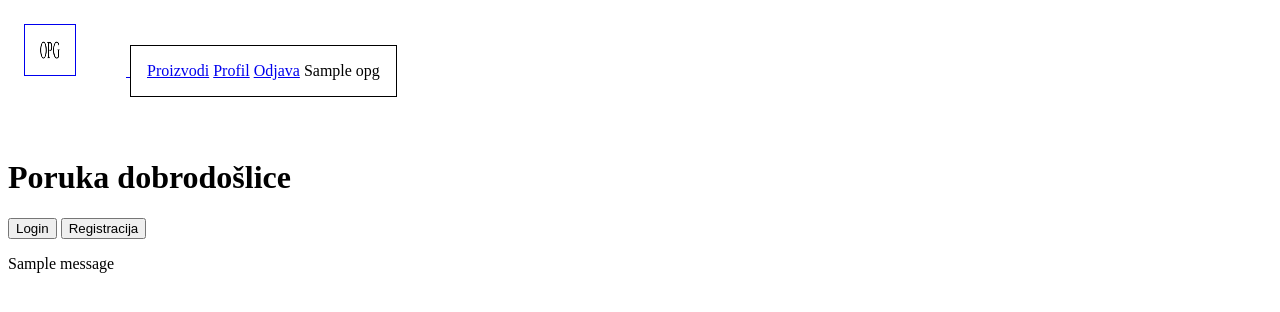
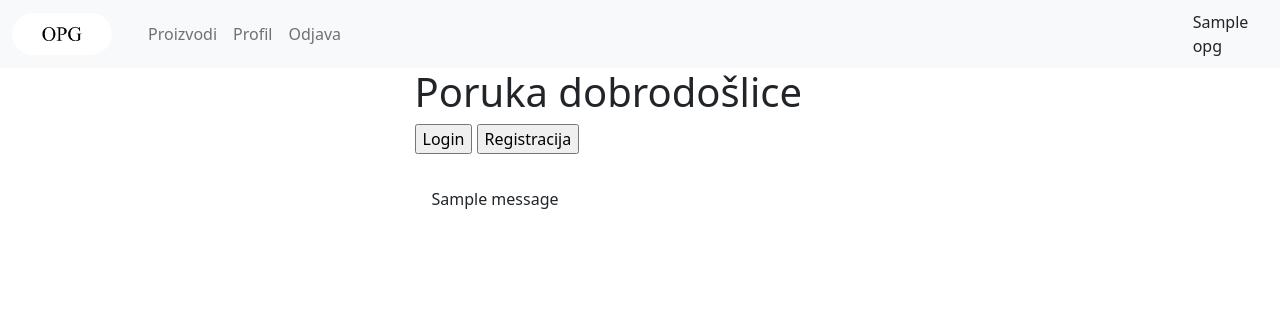
Before and after one commit to Anjcica/opg_project, a Django app: page / in a window 1280 px wide. Shown: the top 312 px of the page. Run offline with Django 4.2, Linux system fonts and the light colour scheme; a user stored in the database is signed in; tables that the repository leaves empty hold one stand-in row (values such as "Sample post"); one stand-in notice (Sample message) is shown.

Commit message:
main and navbar

```diff
--- a/opg/templates/opg/add_product.html
+++ b/opg/templates/opg/add_product.html
@@ -1,4 +1,4 @@
-{% extends 'opg/master.html' %}
+{% extends 'opg/main.html' %}
 
 {% block content %}
 
--- a/opg/templates/opg/edit_profile.html
+++ b/opg/templates/opg/edit_profile.html
@@ -1,4 +1,4 @@
-{% extends 'opg/master.html' %}
+{% extends 'opg/main.html' %}
 
 {% block content %}
 
--- a/opg/templates/opg/index.html
+++ b/opg/templates/opg/index.html
@@ -1,4 +1,4 @@
-{% extends 'opg/master.html' %}
+{% extends 'opg/main.html' %}
 
 {% block content %}
 
--- a/opg/templates/opg/login_old.html
+++ b/opg/templates/opg/login_old.html
@@ -1,4 +1,4 @@
-{% extends 'opg/master.html' %}
+{% extends 'opg/main.html' %}
 
 {% block content %}
 
--- a/opg/templates/opg/logo.html
+++ /dev/null
@@ -1,3 +0,0 @@
- <a href="{% url 'index' %}">
-     <img src="/static/opg.png" alt="LOGO" width="50" height="50" border="1" style="margin-right:50px">
- </a>
--- /dev/null
+++ b/opg/templates/opg/main.html
@@ -0,0 +1,40 @@
+<!DOCTYPE html>
+{% load static %}
+<html lang="en">
+
+<head>
+    <meta charset="UTF-8" />
+    <meta http-equiv="X-UA-Compatible" content="IE=edge" />
+    <meta name="viewport" content="width=device-width, initial-scale=1.0" />
+    <link rel="shortcut icon" href="/static/favicon.ico" type="image/x-icon" />
+    <title>OPG web</title>
+    <link href="https://cdn.jsdelivr.net/npm/bootstrap@5.2.1/dist/css/bootstrap.min.css" rel="stylesheet" integrity="sha384-iYQeCzEYFbKjA/T2uDLTpkwGzCiq6soy8tYaI1GyVh/UjpbCx/TYkiZhlZB6+fzT" crossorigin="anonymous">
+</head>
+
+<body>
+
+{% include 'opg/navbar.html' %}
+
+<div class="container">
+    <div class="row justify-content-center">
+        <div class="col-5">
+
+                {% block content %}
+
+                {% endblock %}
+
+                <div class="alert alert-error">
+                {% for message in messages %}
+                    <p id="messages">{{message}}</p>
+                {% endfor %}
+                </div>
+
+        </div>
+    </div>
+</div>
+
+<script src="https://cdn.jsdelivr.net/npm/bootstrap@5.2.1/dist/js/bootstrap.bundle.min.js" integrity="sha384-u1OknCvxWvY5kfmNBILK2hRnQC3Pr17a+RTT6rIHI7NnikvbZlHgTPOOmMi466C8" crossorigin="anonymous"></script>
+<script src="https://cdn.jsdelivr.net/npm/@popperjs/core@2.11.6/dist/umd/popper.min.js" integrity="sha384-oBqDVmMz9ATKxIep9tiCxS/Z9fNfEXiDAYTujMAeBAsjFuCZSmKbSSUnQlmh/jp3" crossorigin="anonymous"></script>
+<script src="https://cdn.jsdelivr.net/npm/bootstrap@5.2.1/dist/js/bootstrap.min.js" integrity="sha384-7VPbUDkoPSGFnVtYi0QogXtr74QeVeeIs99Qfg5YCF+TidwNdjvaKZX19NZ/e6oz" crossorigin="anonymous"></script>
+</body>
+</html>
--- a/opg/templates/opg/master.html
+++ /dev/null
@@ -1,31 +0,0 @@
-<!DOCTYPE html>
-{% load static %}
-<html lang="en">
-
-<head>
-    <meta charset="UTF-8" />
-    <meta http-equiv="X-UA-Compatible" content="IE=edge" />
-    <meta name="viewport" content="width=device-width, initial-scale=1.0" />
-    <link rel="shortcut icon" href="/static/favicon.ico" type="image/x-icon" />
-    <title>OPG web</title>
-</head>
-
-<body>
-<div style=" padding:1em; margin-bottom:25px; display:inline-block">
-    {% include 'opg/logo.html' %}
-    {% if user.is_authenticated and not request.user.opg == "" %}
-        {% include 'opg/menu.html' %}
-    {% endif %}
-</div>
-
-    {% block content %}
-
-        <p> empty page </p>
-    {% endblock %}
-
-    {% for message in messages %}
-        <p id="messages">{{message}}</p>
-    {% endfor %}
-
-</body>
-</html>
--- a/opg/templates/opg/menu.html
+++ /dev/null
@@ -1,6 +0,0 @@
-<div style="border:1px solid; padding:1em; display:inline-block">
-     <a href="{% url 'product_list' %}">Proizvodi</a>
-     <a href="{% url 'profile' %}">Profil</a>
-     <a href="{% url 'logout' %}">Odjava</a>
-     {{request.user.opg}}
-</div>
--- /dev/null
+++ b/opg/templates/opg/navbar.html
@@ -0,0 +1,29 @@
+{% load static %}
+
+<nav class="navbar navbar-expand-sm bg-light ">
+  <div class="container-fluid">
+      <div class="navbar-brand">
+         <a href="{% url 'index' %}">
+            <img src="{% static 'opg.png' %}" alt="LOGO" style="width:100px" class="rounded-pill"/>
+         </a>
+      </div>
+    {% if user.is_authenticated and not request.user.opg == "" %}
+      <div class="container-fluid">
+        <ul class="navbar-nav color:green">
+         <li class="nav-item">
+            <a class="nav-link" href="{% url 'product_list' %}">Proizvodi</a>
+         </li>
+         <li class="nav-item">
+            <a class="nav-link" href="{% url 'profile' %}">Profil</a>
+         </li>
+         <li class="nav-item" >
+            <a class="nav-link" href="{% url 'logout' %}">Odjava</a>
+         </li>
+        </ul>
+      </div>
+      <div class="navbar-txt navbar-right">
+          {{ request.user.opg }}
+      </div>
+    {% endif %}
+  </div>
+</nav>
--- a/opg/templates/opg/product.html
+++ b/opg/templates/opg/product.html
@@ -1,4 +1,4 @@
-{% extends 'opg/master.html' %}
+{% extends 'opg/main.html' %}
 
 {% block content %}
 
--- a/opg/templates/opg/product_list.html
+++ b/opg/templates/opg/product_list.html
@@ -1,4 +1,4 @@
-{% extends 'opg/master.html' %}
+{% extends 'opg/main.html' %}
 
 {% block content %}
 
--- a/opg/templates/opg/profile.html
+++ b/opg/templates/opg/profile.html
@@ -1,4 +1,4 @@
-{% extends 'opg/master.html' %}
+{% extends 'opg/main.html' %}
 
 {% block content %}
 
--- a/opg/templates/opg/register.html
+++ b/opg/templates/opg/register.html
@@ -1,4 +1,4 @@
-{% extends 'opg/master.html' %}
+{% extends 'opg/main.html' %}
 
 {% block content %}
 
```
